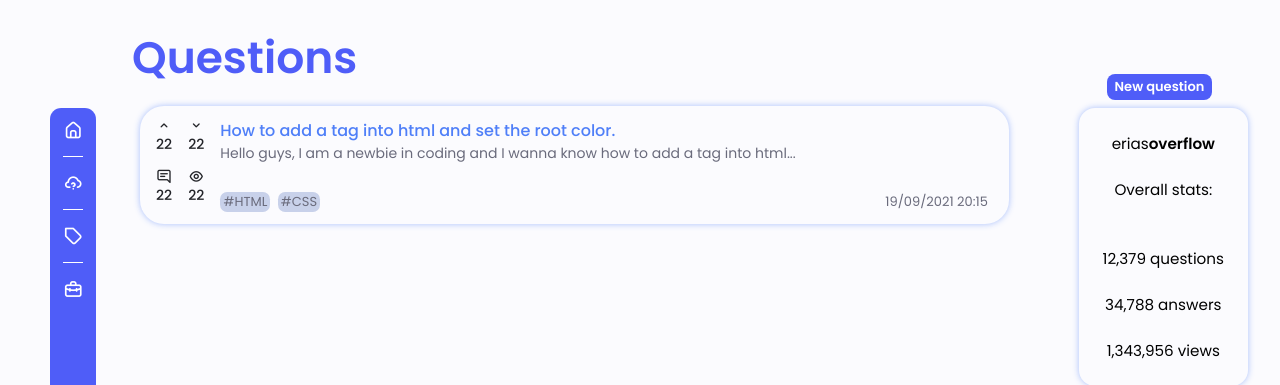
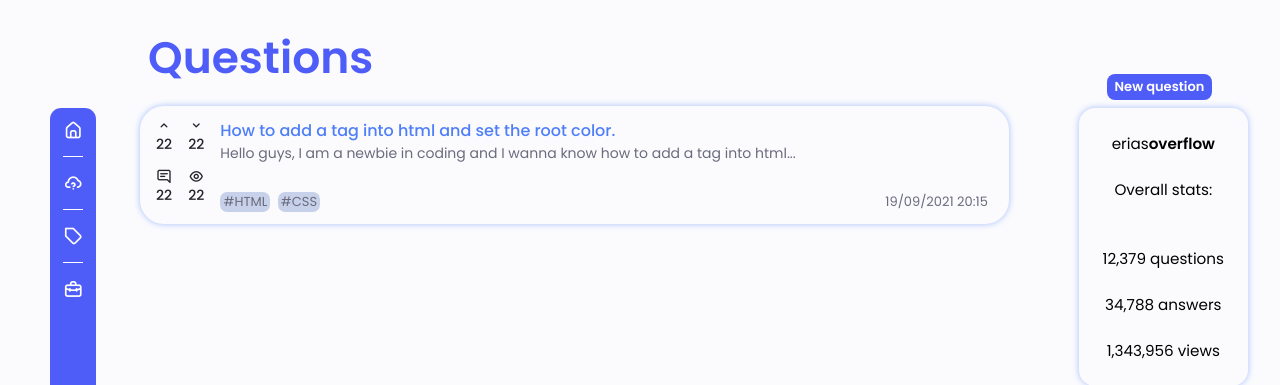
Before and after one commit to eliascerne/django-website, a Django app: page / in a window 1280 px wide. Shown: the part 64-449 px from the top of the page. Run offline with Django 3.2, Linux system fonts and the light colour scheme.

Commit message:
moved main header to align with question

```diff
--- a/eriasoverflow/static/eriasoverflow/home/css/styles.css
+++ b/eriasoverflow/static/eriasoverflow/home/css/styles.css
@@ -272,4 +272,8 @@
     .left_sidebar_container{
         margin-left: 1.4rem;
     }
+
+    .main_header{
+        margin-left: 7.5rem;
+    }
 }
```
